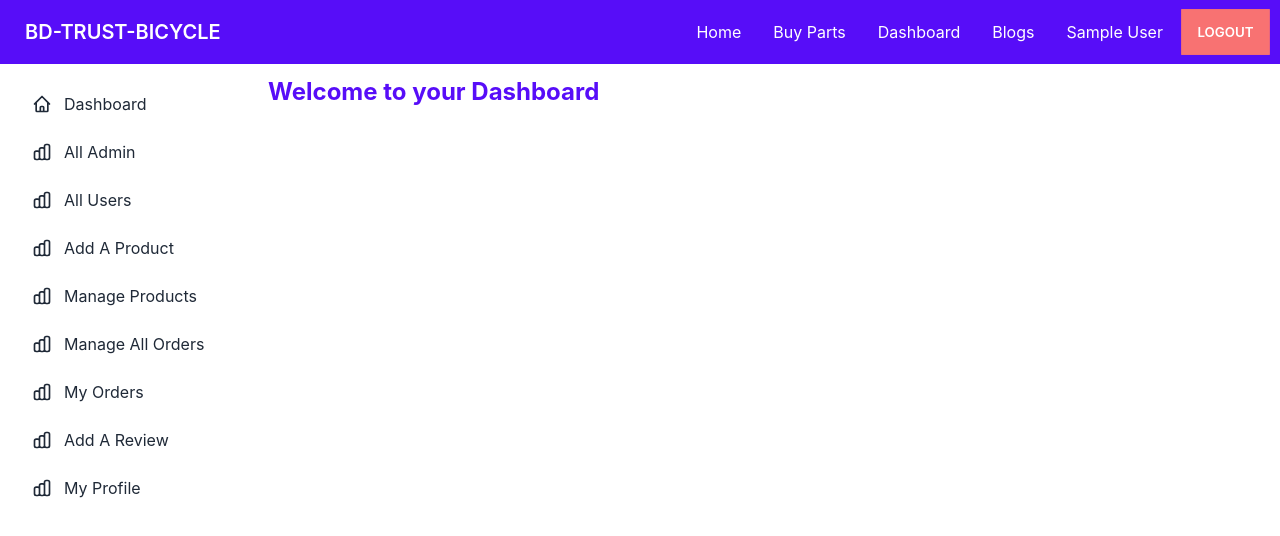
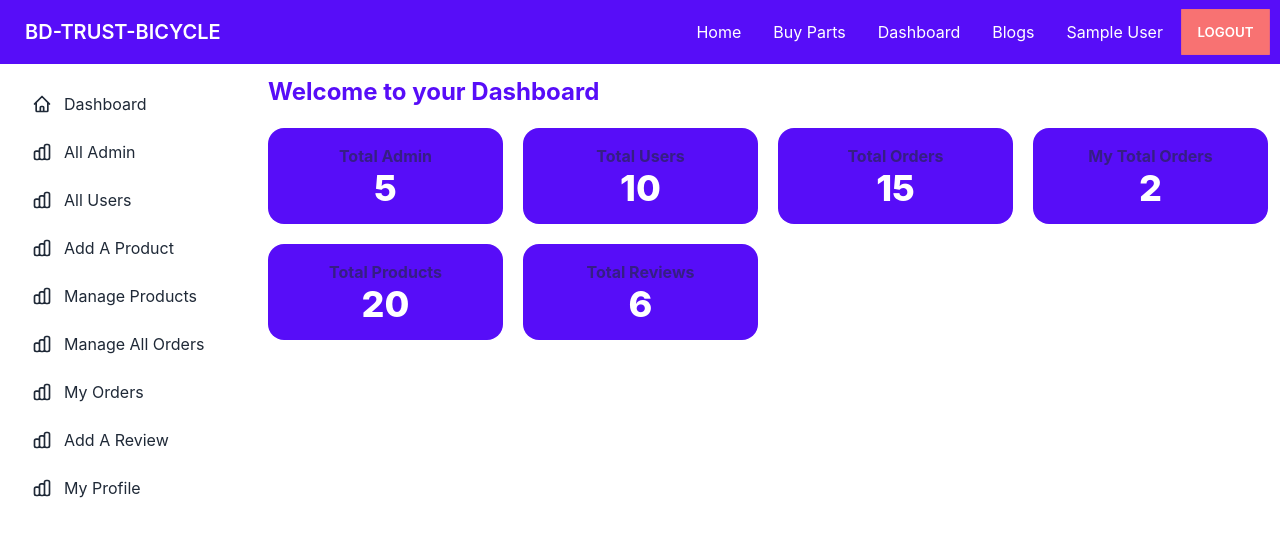
Before and after one commit to Rafat-Web-Developer/bd-trust-bicycle, a React (Create React App) app: page /dashboard in a window 1280 px wide. Shown: the top 536 px of the page. Built offline with nearby package versions, Linux system fonts and the light colour scheme; no server answers; sample sign-in values are in the browser's storage.

Commit message:
Create Dashboard home for showing stats

```diff
--- a/src/App.js
+++ b/src/App.js
@@ -15,6 +15,7 @@ import AllAdmin from "./Pages/Dashboard/Admin/AllAdmin";
 import ManageProducts from "./Pages/Dashboard/Admin/ManageProducts";
 import ManageOrders from "./Pages/Dashboard/Admin/ManageOrders";
 import AddProduct from "./Pages/Dashboard/Admin/AddProduct";
+import DashboardHome from "./Pages/Dashboard/DashboardHome";
 
 function App() {
   return (
@@ -31,6 +32,7 @@ function App() {
             </RequireAuth>
           }
         >
+          <Route index element={<DashboardHome></DashboardHome>}></Route>
           <Route path="allAdmin" element={<AllAdmin></AllAdmin>}></Route>
           <Route path="allUsers" element={<AllUsers></AllUsers>}></Route>
           <Route path="addProduct" element={<AddProduct></AddProduct>}></Route>
--- /dev/null
+++ b/src/Pages/Dashboard/DashboardHome.js
@@ -0,0 +1,53 @@
+import React from "react";
+
+const DashboardHome = () => {
+  return (
+    <section>
+      <div className="grid grid-cols-1 md:grid-cols-3 lg:grid-cols-4 gap-5">
+        <div class="stats bg-primary text-primary-content">
+          <div class="stat text-center">
+            <div class="stat-title font-bold">Total Admin</div>
+            <div class="stat-value">5</div>
+          </div>
+        </div>
+
+        <div class="stats bg-primary text-primary-content">
+          <div class="stat text-center">
+            <div class="stat-title font-bold">Total Users</div>
+            <div class="stat-value text-center">10</div>
+          </div>
+        </div>
+
+        <div class="stats bg-primary text-primary-content">
+          <div class="stat text-center">
+            <div class="stat-title font-bold">Total Orders</div>
+            <div class="stat-value text-center">15</div>
+          </div>
+        </div>
+
+        <div class="stats bg-primary text-primary-content">
+          <div class="stat text-center">
+            <div class="stat-title font-bold">My Total Orders</div>
+            <div class="stat-value text-center">2</div>
+          </div>
+        </div>
+
+        <div class="stats bg-primary text-primary-content">
+          <div class="stat text-center">
+            <div class="stat-title font-bold">Total Products</div>
+            <div class="stat-value text-center">20</div>
+          </div>
+        </div>
+
+        <div class="stats bg-primary text-primary-content">
+          <div class="stat text-center">
+            <div class="stat-title font-bold">Total Reviews</div>
+            <div class="stat-value text-center">6</div>
+          </div>
+        </div>
+      </div>
+    </section>
+  );
+};
+
+export default DashboardHome;
```
